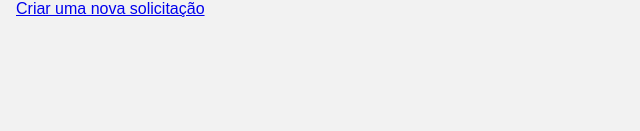
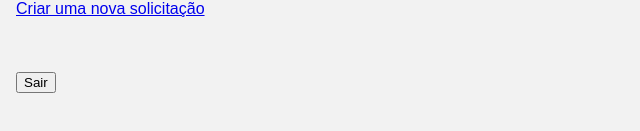
Before and after one commit to FernandoHeisser/ifsul-lpw3, a React (Create React App) app in the folder web/: page /home in a window 1280 px wide. Shown: the part 287-418 px from the top of the page, without its empty margins (0-640 px from the left). Built offline with nearby package versions, Linux system fonts and the light colour scheme; the HTML template or start-up script is replaced by a standard one.

Commit message:
logout button added

```diff
--- a/web/src/pages/Home/index.js
+++ b/web/src/pages/Home/index.js
@@ -1,8 +1,10 @@
 import React from 'react';
 import { Link } from 'react-router-dom';
+import { useHistory } from 'react-router-dom';
 import '../../style.css';
 
 export default function Home(){
+    const history = useHistory();
     return(
         <body>
             <div>
@@ -33,6 +35,9 @@ export default function Home(){
                         <Link to="/create-carpool-request">
                             Criar uma nova solicitação
                         </Link>
+                        <br></br><br></br>
+                        <br></br><br></br>
+                        <button type='button' onClick={()=>{localStorage.clear(); history.push('/');}}>Sair</button>
                     </form>
                 </section>
             </div>
```
